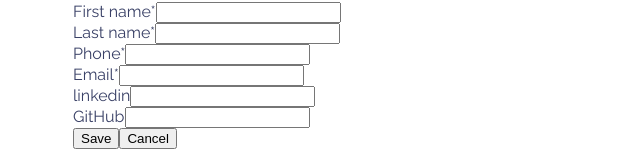
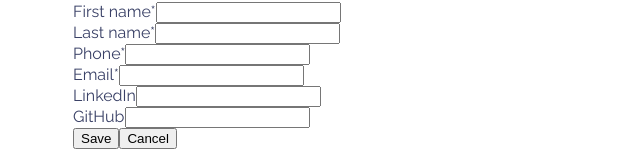
Before and after one commit to mooniiDev/cv-application, a React (Create React App) app: page / in a window 1280 px wide. Both pictures are taken after a click on the element 815 px from the left and 258 px from the top of the page. Shown: the part 287-450 px from the top of the page, without its empty margins (317-957 px from the left). Built offline with nearby package versions, Linux system fonts and the light colour scheme.

Commit message:
Update GeneralForm component's 'LinkedIn' text

```diff
--- a/src/components/GeneralForm.js
+++ b/src/components/GeneralForm.js
@@ -51,7 +51,7 @@ class GeneralForm extends React.Component {
             {/* LinkedIn */}
             <div>
               <label htmlFor="linkedin">
-                linkedin
+                LinkedIn
                 <input id="linkedin" type="text" name="linkedin" />
               </label>
             </div>
```
